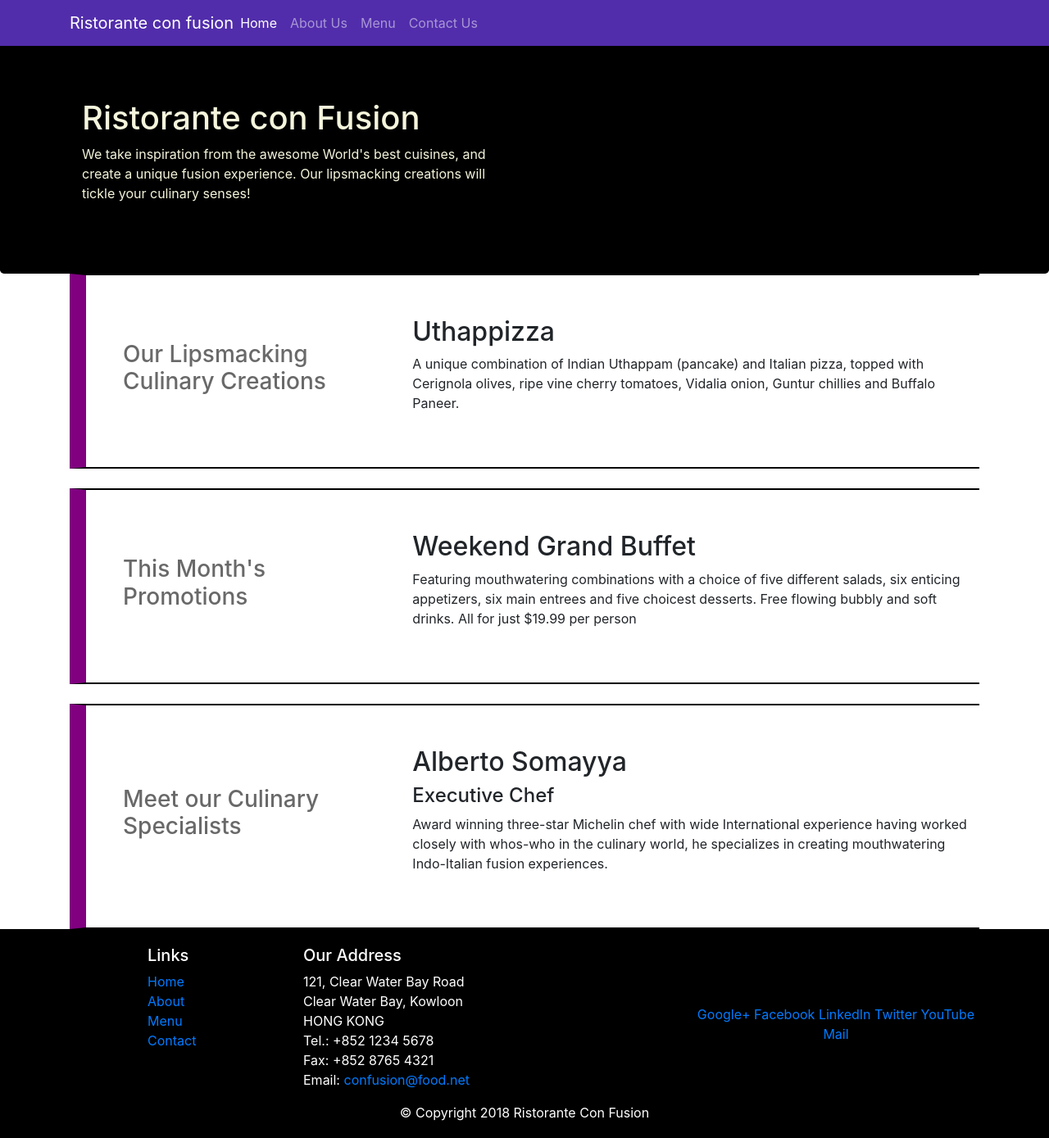
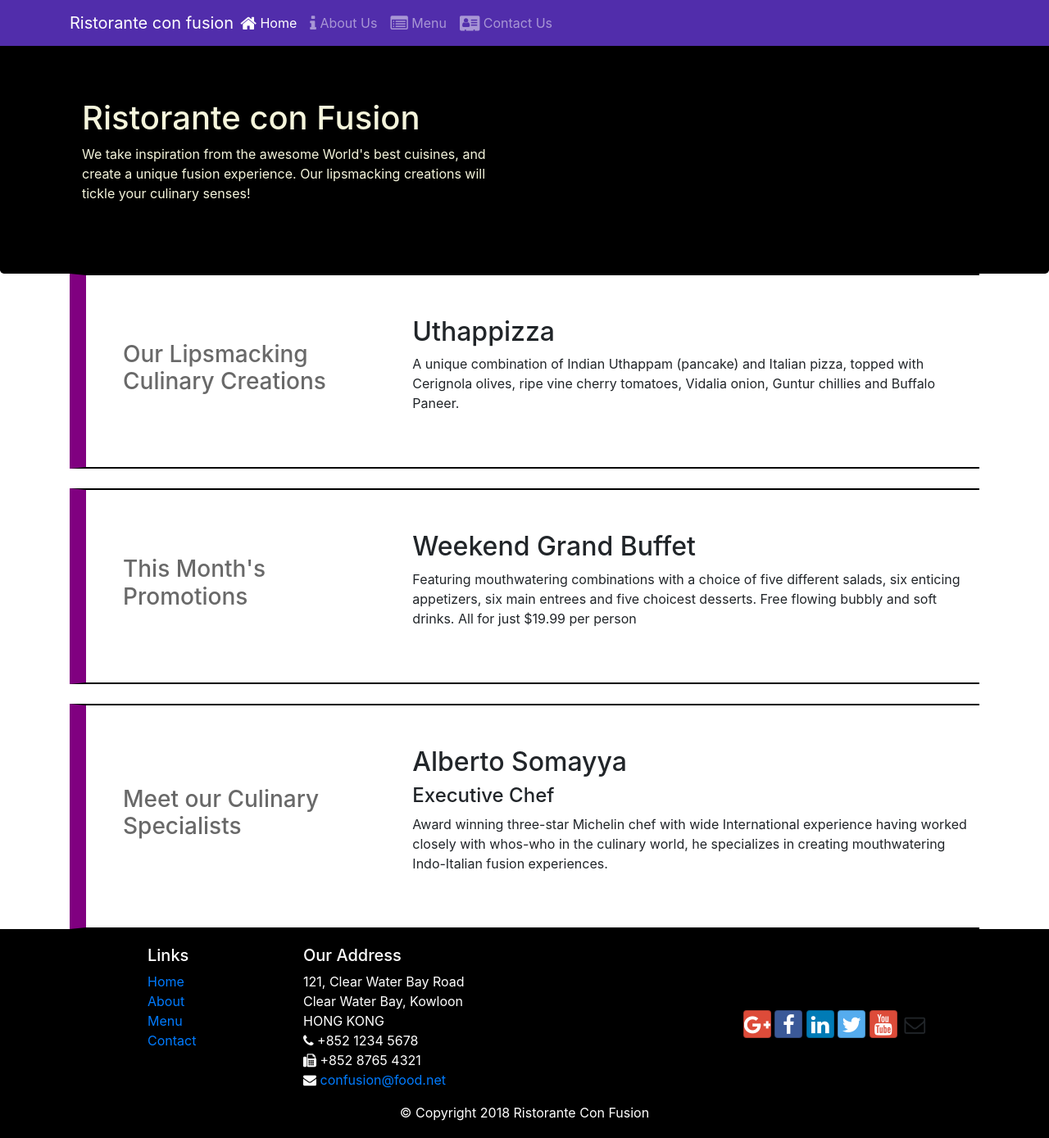
Before and after one commit to chauhanad1/Full_stack, a website: page index.html in a window 1280 px wide. Shown: the whole page at 82% size. Drawn offline with nearby package versions, Linux system fonts and the light colour scheme.

Commit message:
bootstrap icon fonts

```diff
--- a/index.html
+++ b/index.html
@@ -9,6 +9,9 @@
 
     <!-- Bootstrap CSS -->
     <link rel="stylesheet" href="node_modules/bootstrap/dist/css/bootstrap.min.css">
+    <link rel="stylesheet" href="node_modules/font-awesome/css/font-awesome.min.css">
+    <link rel="stylesheet" href="node_modules/bootstrap-social/bootstrap-social.css">
+
     <link rel="stylesheet" href="css/styles.css">
     <title>Ristorante Con Fusion</title>
 </head>
@@ -22,10 +25,10 @@
             <a class="navbar-brand mr-auto" href="#" >Ristorante con fusion</a>
             <div class="collapse navbar-collapse" id="Navbar">
                  <ul class="navbar-nav mr-auto">
-                        <li class="nav-item active"><a class="nav-link " href="#">Home</a></li>
-                        <li class="nav-item"><a class="nav-link " href="./aboutus.html">About Us</a></li>
-                        <li class="nav-item"><a class="nav-link " href="#">Menu</a></li>
-                        <li class="nav-item"><a class="nav-link " href="#">Contact Us</a></li>
+                        <li class="nav-item active"><a class="nav-link " href="#"><span class="fa fa-home fa-lg"></span> Home</a></li>
+                        <li class="nav-item"><a class="nav-link " href="./aboutus.html"><span class="fa fa-info fa-lg"></span> About Us</a></li>
+                        <li class="nav-item"><a class="nav-link " href="#"><span class="fa fa-list-alt fa-lg"></span> Menu</a></li>
+                        <li class="nav-item"><a class="nav-link " href="#"><span class="fa fa-address-card fa-lg"></span> Contact Us</a></li>
                     </ul>
             </div>
         </div>
@@ -108,19 +111,19 @@
 		              121, Clear Water Bay Road<br>
 		              Clear Water Bay, Kowloon<br>
 		              HONG KONG<br>
-		              Tel.: +852 1234 5678<br>
-		              Fax: +852 8765 4321<br>
-		              Email: <a href="mailto:confusion@food.net">confusion@food.net</a>
+		              <span class="fa fa-phone "></span> +852 1234 5678<br>
+		              <span class = "fa fa-fax "></span> +852 8765 4321<br>
+		              <span class="fa fa-envelope"></span> <a href="mailto:confusion@food.net">confusion@food.net</a>
 		           </address>
                 </div>
                 <div class="col col-sm-4 align-self-center text-center">
-                    <div>
-                        <a href="http://google.com/+">Google+</a>
-                        <a href="http://www.facebook.com/profile.php?id=">Facebook</a>
-                        <a href="http://www.linkedin.com/in/">LinkedIn</a>
-                        <a href="http://twitter.com/">Twitter</a>
-                        <a href="http://youtube.com/">YouTube</a>
-                        <a href="mailto:">Mail</a>
+                    <div >
+                        <a class="btn btn-social-icon btn-google" href="http://google.com/+"><span class="fa fa-google-plus fa-lg"></span> </a>
+                        <a class="btn btn-social-icon btn-facebook" href="http://www.facebook.com/profile.php?id="><span class="fa fa-facebook fa-lg"></span> </a>
+                        <a class="btn btn-social-icon btn-linkedin" href="http://www.linkedin.com/in/"><span class="fa fa-linkedin fa-lg"></span> </a>
+                        <a class="btn btn-social-icon btn-twitter" href="http://twitter.com/"><span class="fa fa-twitter fa-lg"></span> </a>
+                        <a class="btn btn-social-icon btn-google"href="http://youtube.com/"><span class="fa fa-youtube fa-lg"></span> </a>
+                        <a class="btn btn-social-icon "href="mailto:"><span class="fa fa-envelope-o fa-lg"></span></a>
                     </div>
                 </div>
            </div>
--- a/package.json
+++ b/package.json
@@ -15,6 +15,8 @@
   },
   "dependencies": {
     "bootstrap": "^4.3.1",
+    "bootstrap-social": "^5.1.1",
+    "font-awesome": "^4.7.0",
     "jquery": "^3.4.1",
     "popper.js": "^1.12.9"
   }
```
Also changed, not shown: aboutus.html (+17 -15 lines), 1 other file.
